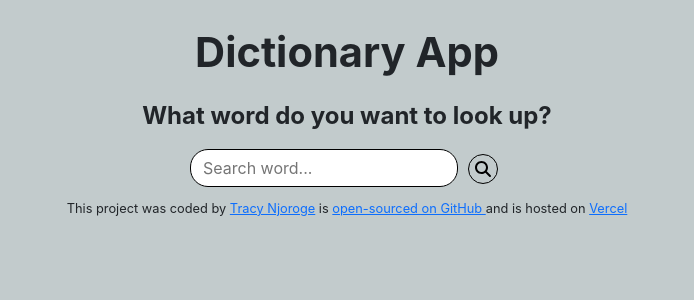
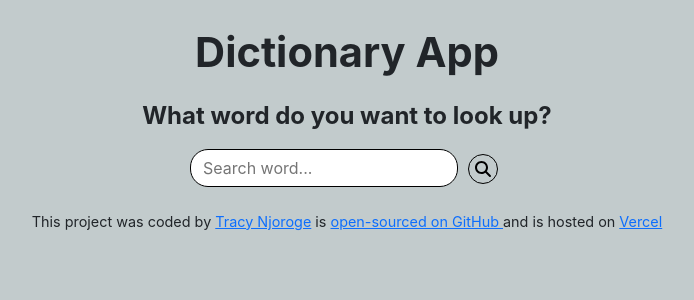
Before and after one commit to 26TracyNjoroge/dictionary-react-project, a React (Create React App) app: page / in a window 1280 px wide. Shown: the top 300 px of the page, without its empty margins (293-987 px from the left). Built offline with nearby package versions, Linux system fonts and the light colour scheme; no server answers.

Commit message:
Add some styling to the footer

```diff
--- a/src/App.css
+++ b/src/App.css
@@ -9,12 +9,12 @@ body {
 
 .App .App-footer {
   text-align: center;
-  font-size: 0.8rem;
+  font-size: 0.9rem;
+  margin: 12px 0;
 }
 
 .Dictionary .Dictionary-word {
   border-radius: 18px;
-  /* padding-left: 12px; */
   border: 1px solid black;
   padding: 6px 6px 6px 12px;
 
```
